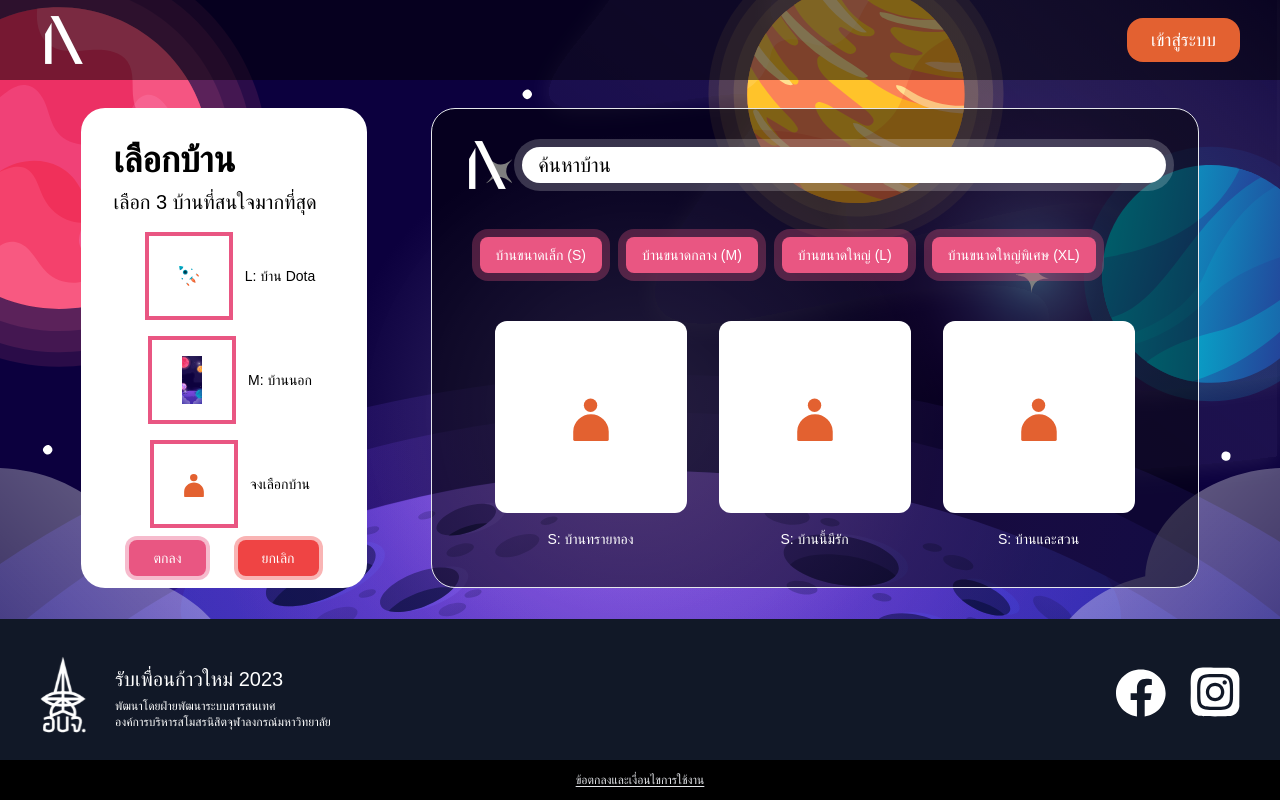
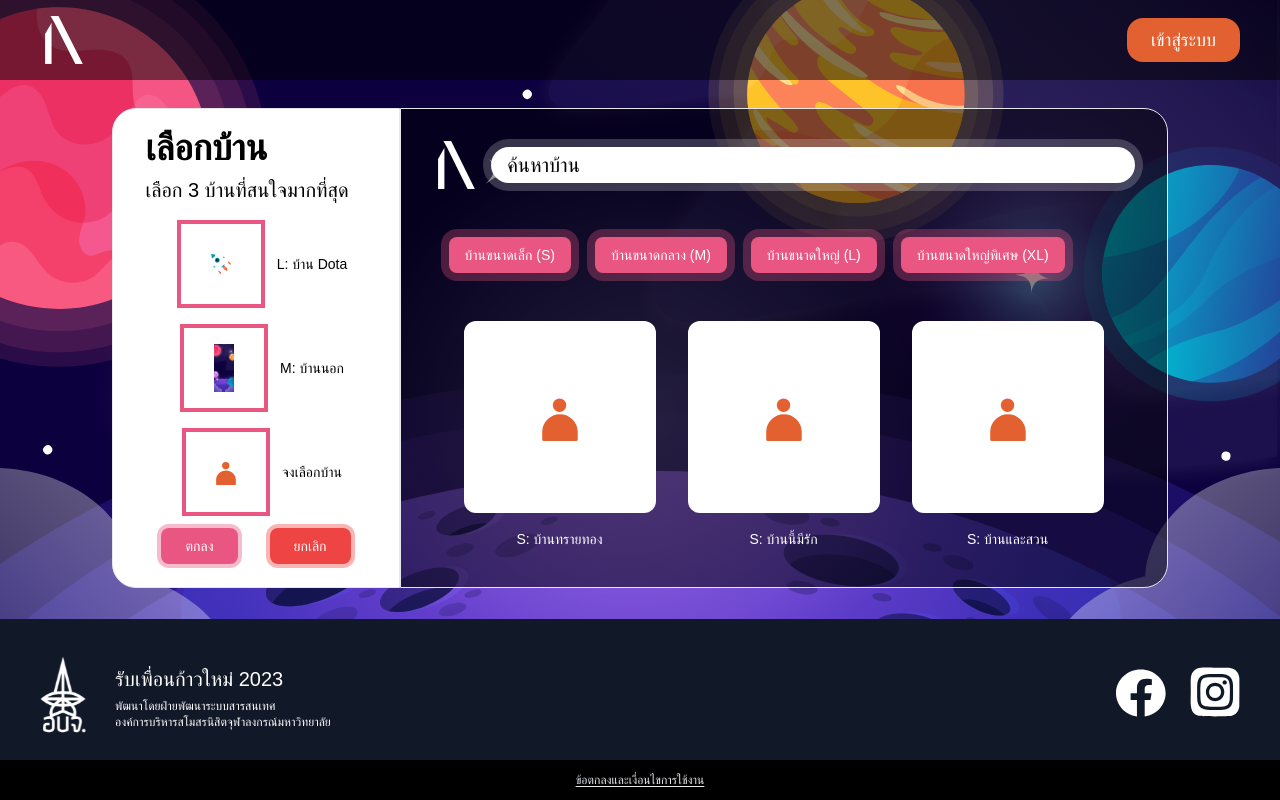
Before and after one commit to isd-sgcu/rpkm66-frontend, a Next.js app: page /baan-choosing in a window 1280 px wide. Built offline with nearby package versions, Linux system fonts and the light colour scheme; no server answers; a web font is replaced by a local one.

Commit message:
refactor: change ui design

```diff
--- a/src/pages/baan-choosing.tsx
+++ b/src/pages/baan-choosing.tsx
@@ -28,7 +28,7 @@ const testBaanData: testBaanObj[] = [
 ];
 
 const BaanChoosing = () => {
-    const bgStyle: string = 'lg:mb-none mb-6 p-auto py-8 px-8';
+    const bgStyle: string = 'lg:mb-none mb-6 p-auto py-8 px-8 border';
     const bottonStyle: string =
         'lg:mx-4 lg:px-6 text-sm py-2 mx-auto px-3 rounded-lg ring-4';
     const textStyle: string =
@@ -107,10 +107,10 @@ const BaanChoosing = () => {
     return (
         <>
             <Navbar />
-            <div className="w-screen lg:h-screen grid place-items-center">
+            <div className="w-screen lg:h-screen">
                 <div className="w-screen lg:h-full text-xl font-ibm flex lg:flex-row justify-center items-center flex-col text-white overflow-clip lg:z-50 lg:-translate-y-[2.5rem] translate-y-24">
                     <div
-                        className={`${bgStyle} lg:h-[30rem] lg:ml-auto lg:mr-4 bg-white text-black rounded-3xl`}
+                        className={`${bgStyle} flex flex-col justify-center lg:h-[30rem] lg:ml-auto bg-white text-black lg:rounded-s-3xl min-[1600px]:h-3/4`}
                     >
                         <h1 className="text-3xl lg:text-4xl font-bold relative z-0 leading-none select-none">
                             เลือกบ้าน
@@ -137,7 +137,7 @@ const BaanChoosing = () => {
                         </div>
                     </div>
                     <div
-                        className={`${bgStyle} lg:mr-auto lg:ml:none bg-black/50 rounded-3xl lg:h-[30rem] min-[1600px]:h-3/4 h-auto lg:w-3/5 mx-12 border`}
+                        className={`${bgStyle} lg:mr-auto bg-black/50 lg:rounded-e-3xl lg:h-[30rem] min-[1600px]:h-3/4 h-auto lg:w-3/5 lg:mx-0 mx-12 border`}
                     >
                         <div className="flex items-center">
                             <div>
```
